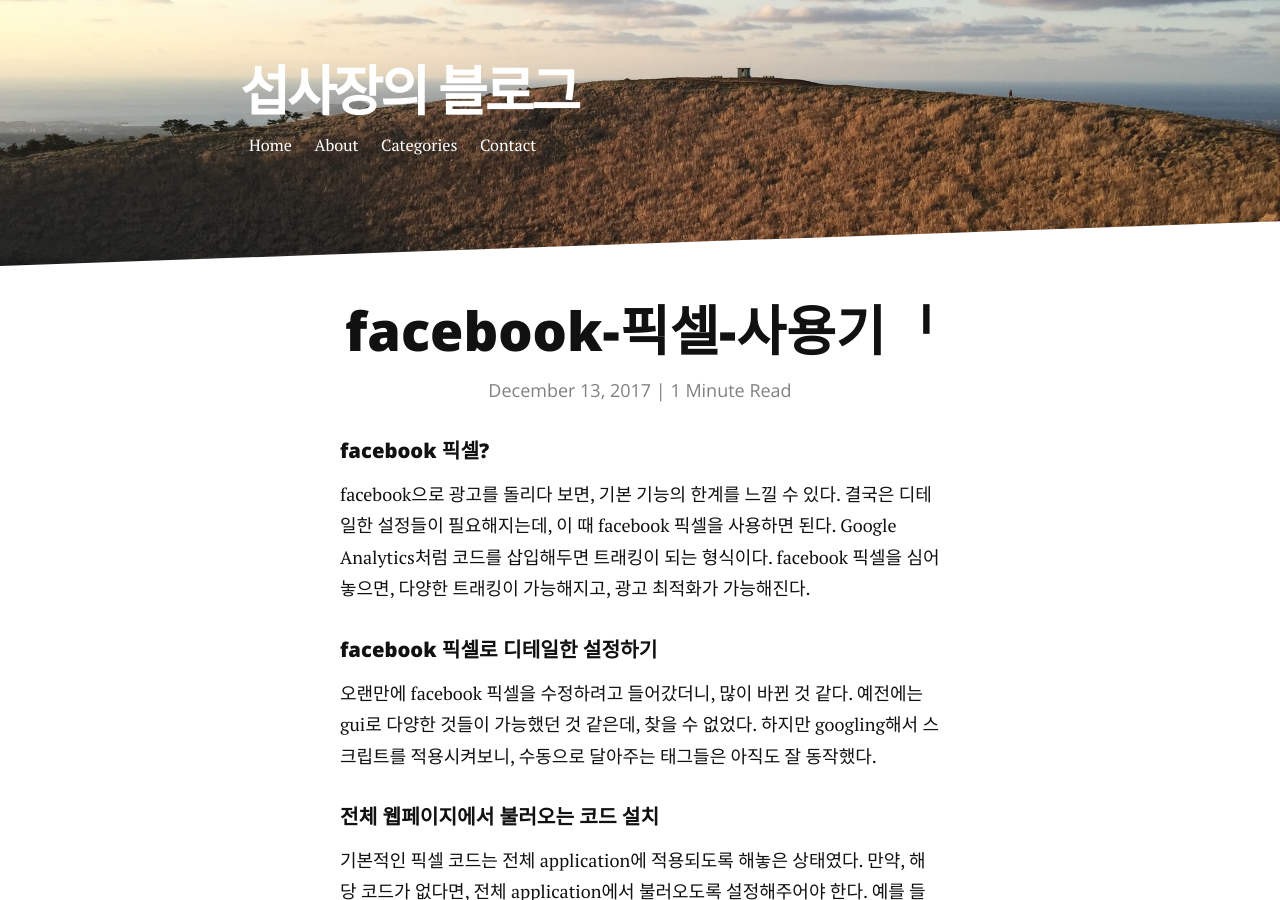
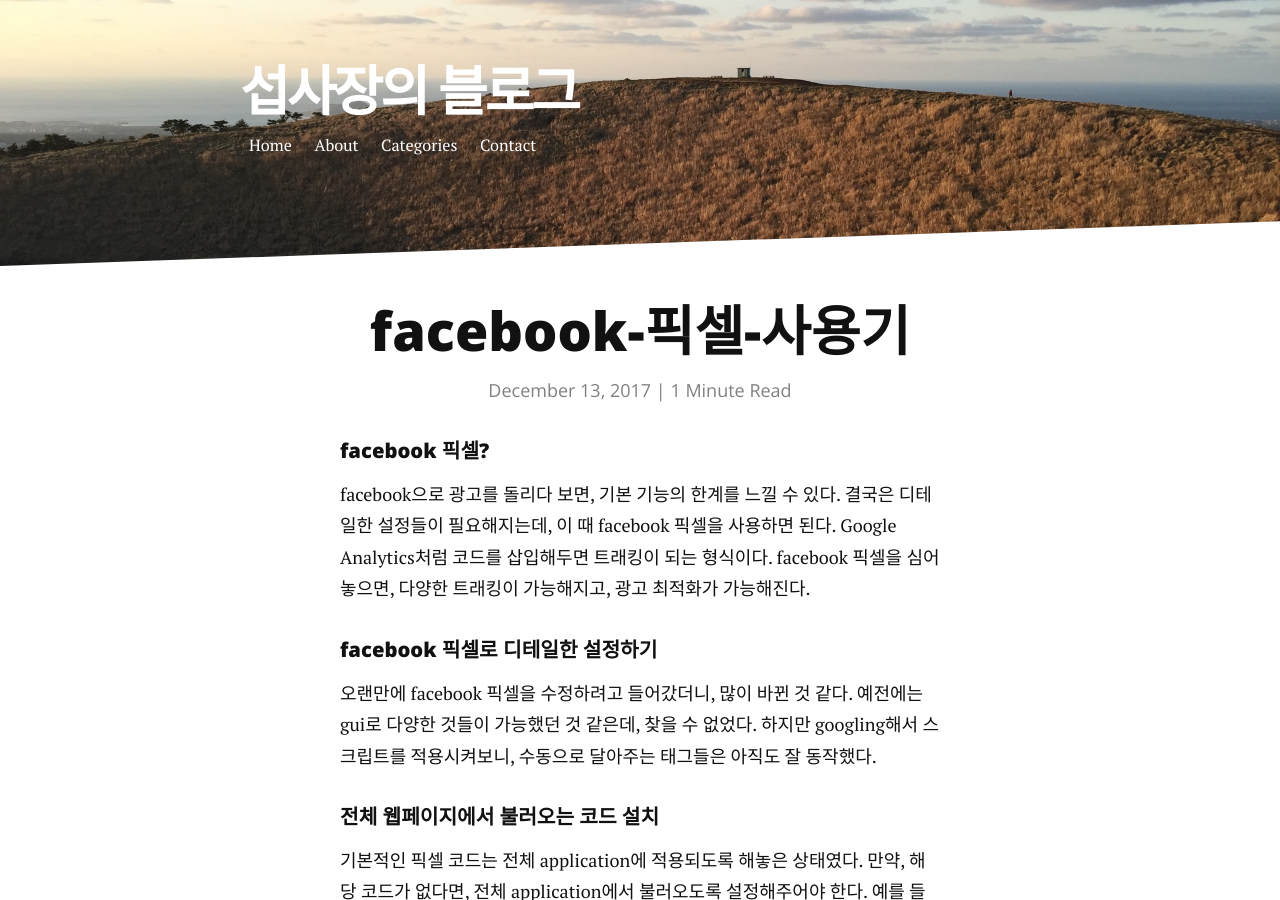
Before and after one commit to jeesub/jeesub.github.io, a Jekyll site: the page built from _posts/2017-12-13-facebook-픽셀-사용기.markdown, in a window 1280 px wide and 900 px high. Built offline with Jekyll 4.4.1, drawn with Linux system fonts in a browser that asks for light colours; nearby versions of some CDN libraries.

Commit message:
minor error fix

```diff
--- a/_posts/2017-12-13-facebook-픽셀-사용기.markdown
+++ b/_posts/2017-12-13-facebook-픽셀-사용기.markdown
@@ -1,6 +1,6 @@
 ---
 layout: post
-title:  "facebook-픽셀-사용기ᅵ"
+title:  "facebook-픽셀-사용기"
 categories: marketing
 ---
 
```
